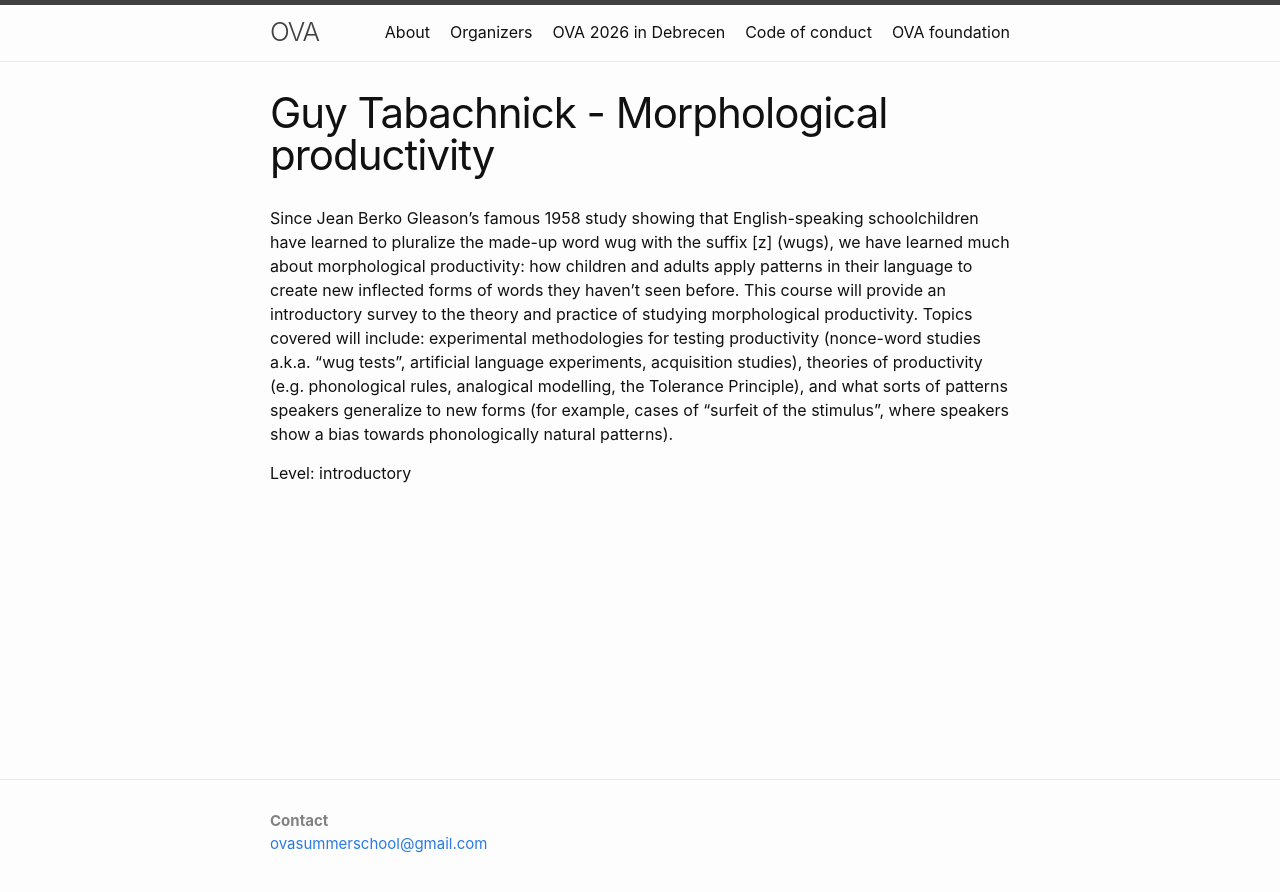
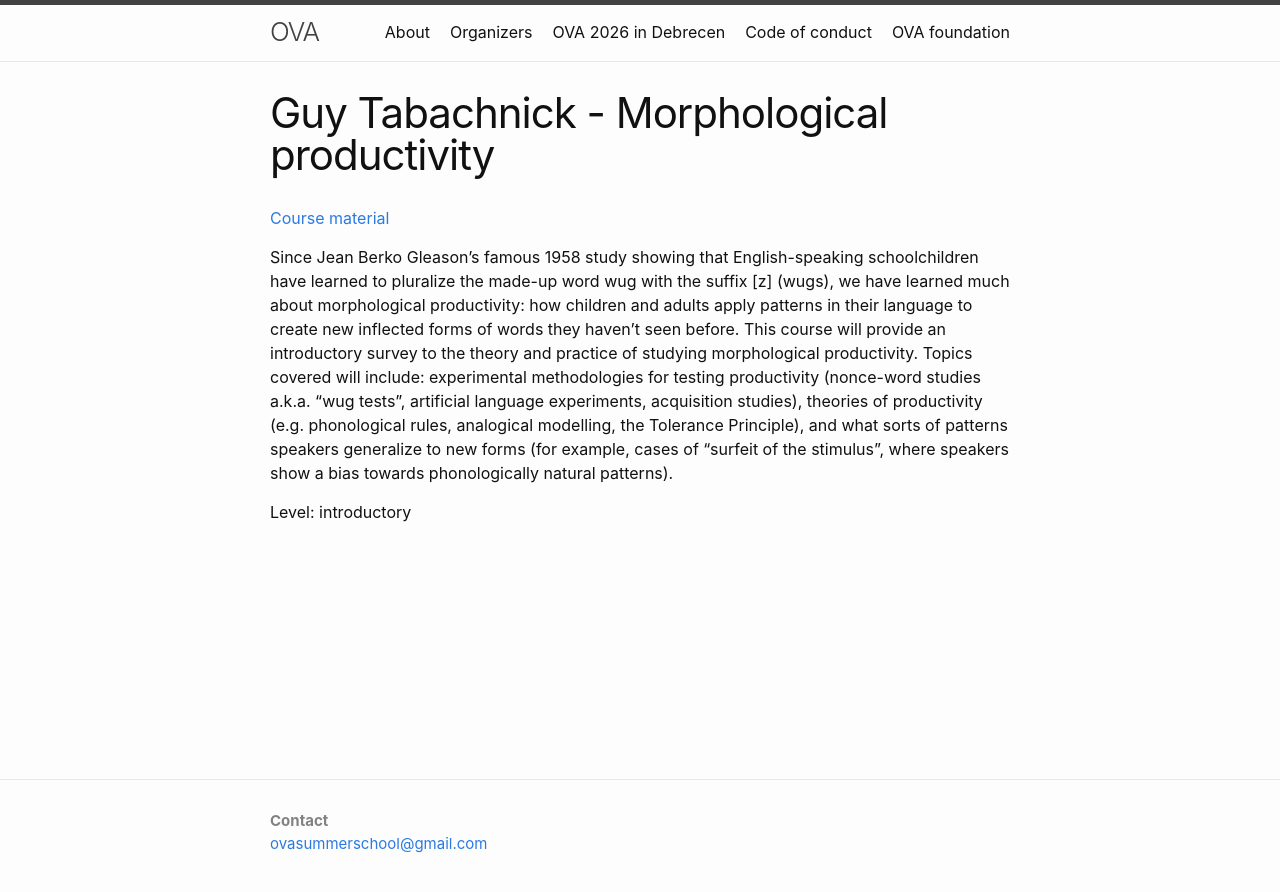
Before and after one commit to ovaschool/ovaschool.github.io, a Jekyll site: the page built from staticpages/ova2026-tabachnick2.markdown, in a window 1280 px wide. Shown: the top 892 px of the page. Built offline with Jekyll 4.4.1, drawn with Linux system fonts in a browser that asks for light colours.

Commit message:
Update ova2026-tabachnick2.markdown

```diff
--- a/staticpages/ova2026-tabachnick2.markdown
+++ b/staticpages/ova2026-tabachnick2.markdown
@@ -5,6 +5,8 @@ permalink: ova2026-tabachnick2
 exclude: true
 ---
 
+[Course material](https://gtabach.github.io/assets/teaching/Tabachnick%20OVA%20week%202.pdf)
+
 Since Jean Berko Gleason’s famous 1958 study showing that English-speaking schoolchildren have learned to pluralize the made-up word wug with the suffix [z] (wugs), we have learned much about morphological productivity: how children and adults apply patterns in their language to create new inflected forms of words they haven’t seen before. This course will provide an introductory survey to the theory and practice of studying morphological productivity. Topics covered will include: experimental methodologies for testing productivity (nonce-word studies a.k.a. “wug tests”, artificial language experiments, acquisition studies), theories of productivity (e.g. phonological rules, analogical modelling, the Tolerance Principle), and what sorts of patterns speakers generalize to new forms (for example, cases of “surfeit of the stimulus”, where speakers show a bias towards phonologically natural patterns).
 
 Level: introductory
```
